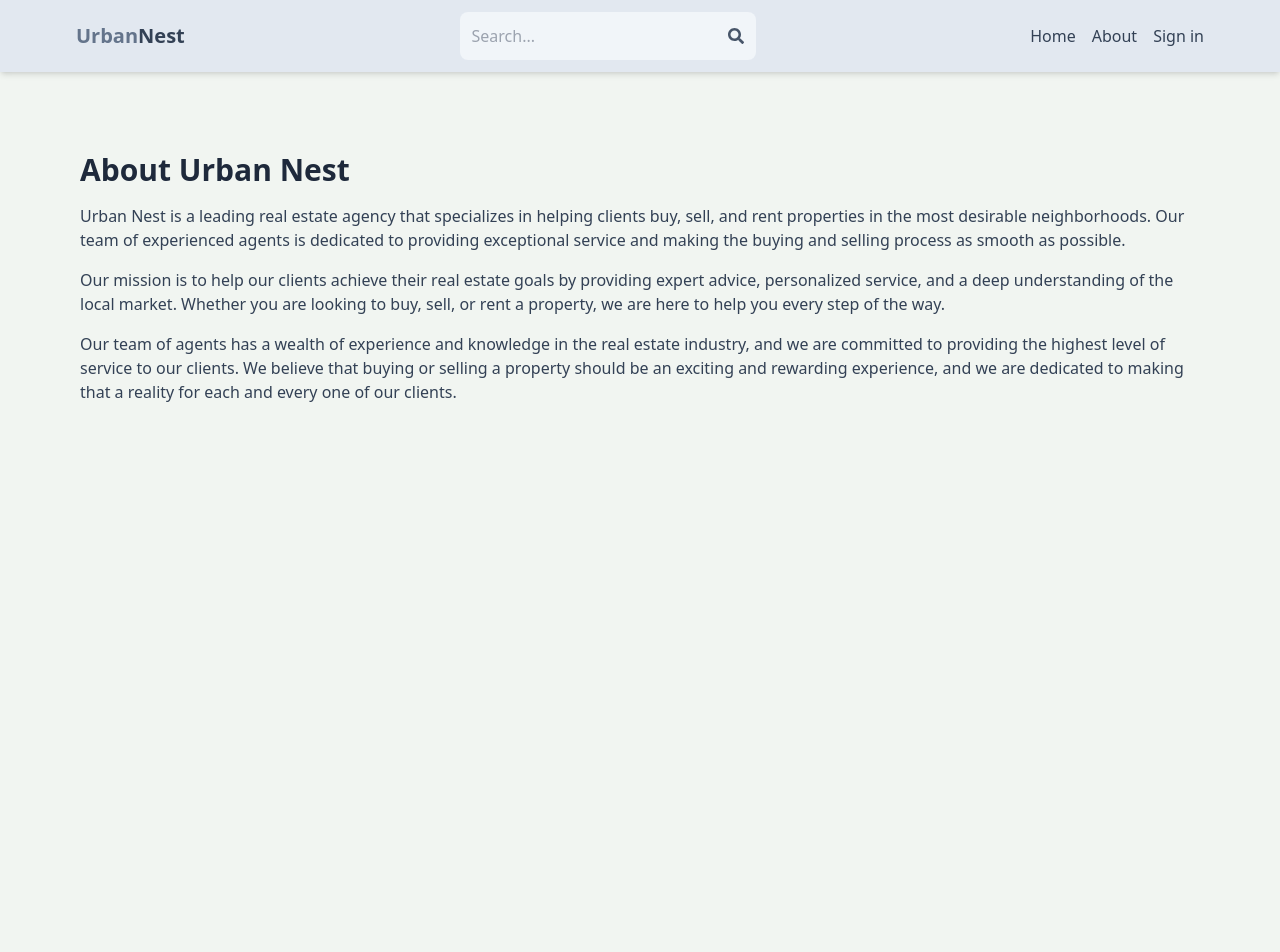
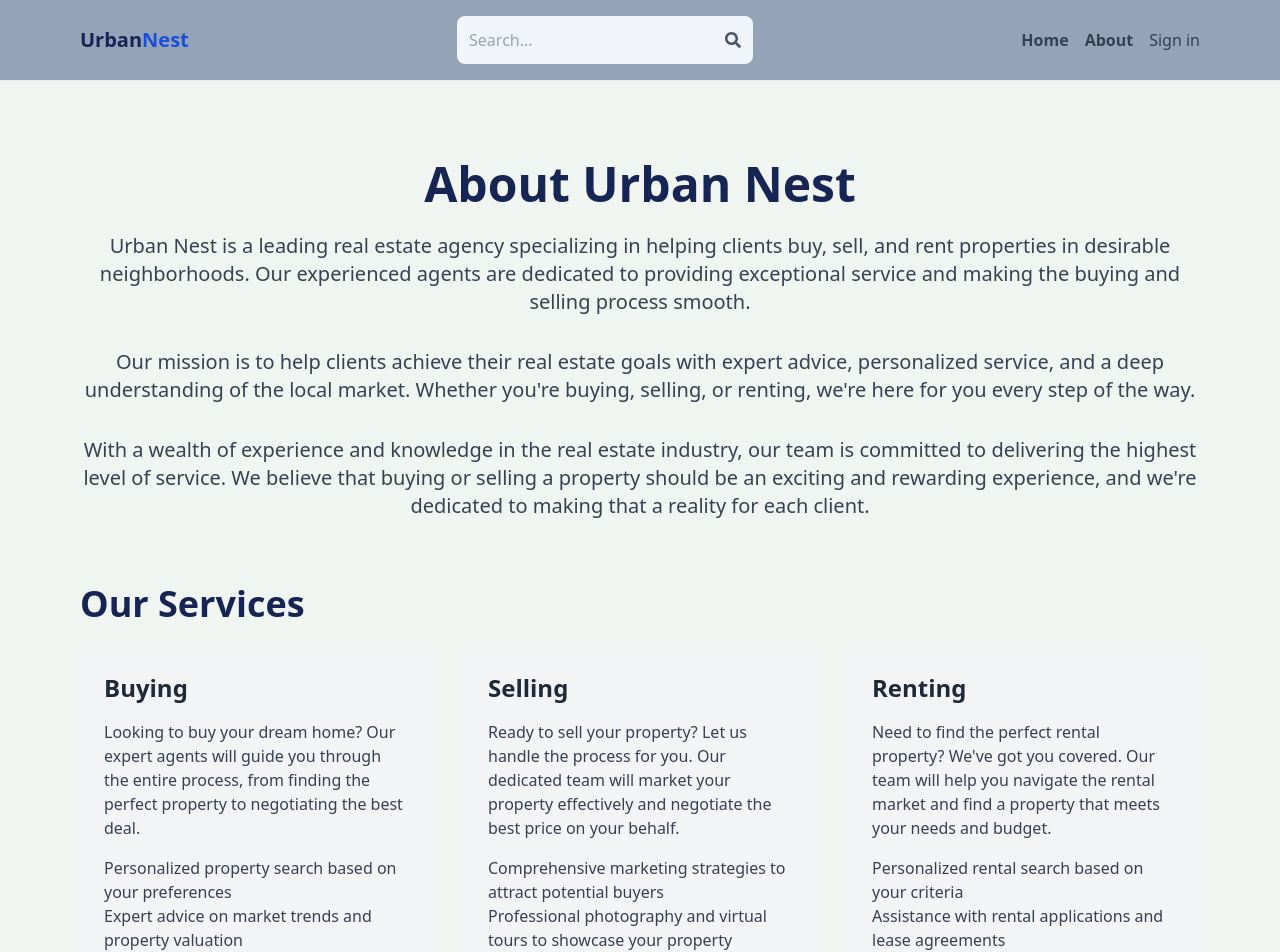
Before and after one commit to kalpesh-Singh-03/Urban-Nest, a React (Vite) app in the folder client/: page /about in a window 1280 px wide. Shown: the top 952 px of the page. Before the commit the page ends 800 px from the top, so only its background shows below. Built offline with nearby package versions, Linux system fonts and the light colour scheme; no server answers.

Commit message:
few frontend changes

```diff
--- a/client/src/components/Header.jsx
+++ b/client/src/components/Header.jsx
@@ -24,12 +24,12 @@ export default function Header() {
   }, [location.search]);
 
   return (
-    <header className="bg-slate-200 shadow-md">
-      <div className="flex justify-between items-center max-w-6xl mx-auto p-3">
+    <header className="bg-slate-400 shadow-sm">
+      <div className="flex justify-between items-center max-w-6xl mx-auto p-4">
         <Link to ='/'>
         <h1 className="font-bold text-sm sm:text-xl flex flex-wrap">
-          <span className="text-slate-500">Urban</span>
-          <span className="text-slate-700">Nest</span>
+          <span className="text-blue-950">Urban</span>
+          <span className="text-blue-700">Nest</span>
         </h1>
         </Link>
         <form
@@ -50,10 +50,10 @@ export default function Header() {
         </form>
         <ul className="flex gap-4">
             <Link to = '/'>
-            <li className="hidden sm:inline text-slate-700 hover:underline">Home</li>
+            <li className="hidden sm:inline font-semibold text-slate-700 hover:underline">Home</li>
             </Link>
             <Link to ='/about'>
-            <li className="hidden sm:inline text-slate-700 hover:underline">About</li>
+            <li className="hidden sm:inline font-semibold text-slate-700 hover:underline">About</li>
             </Link>
             <Link to ='/profile'>
               {currentUser ? (
--- a/client/src/pages/About.jsx
+++ b/client/src/pages/About.jsx
@@ -2,13 +2,57 @@ import React from "react";
 
 export default function About() {
   return (
-    <div className='py-20 px-4 max-w-6xl mx-auto'>
-      <h1 className='text-3xl font-bold mb-4 text-slate-800'>About Urban Nest</h1>
-      <p className='mb-4 text-slate-700'>Urban Nest is a leading real estate agency that specializes in helping clients buy, sell, and rent properties in the most desirable neighborhoods. Our team of experienced agents is dedicated to providing exceptional service and making the buying and selling process as smooth as possible.</p>
-      <p className='mb-4 text-slate-700'>
-      Our mission is to help our clients achieve their real estate goals by providing expert advice, personalized service, and a deep understanding of the local market. Whether you are looking to buy, sell, or rent a property, we are here to help you every step of the way.
-      </p>
-      <p className='mb-4 text-slate-700'>Our team of agents has a wealth of experience and knowledge in the real estate industry, and we are committed to providing the highest level of service to our clients. We believe that buying or selling a property should be an exciting and rewarding experience, and we are dedicated to making that a reality for each and every one of our clients.</p>
+    <div className="py-20 px-4 max-w-6xl mx-auto">
+      <div className="text-center">
+        <h1 className="text-4xl md:text-5xl font-bold mb-6 text-blue-950">About Urban Nest</h1>
+        <p className="text-lg md:text-xl mb-8 text-gray-700">
+          Urban Nest is a leading real estate agency specializing in helping clients buy, sell, and rent properties in desirable neighborhoods. Our experienced agents are dedicated to providing exceptional service and making the buying and selling process smooth.
+        </p>
+        <p className="text-lg md:text-xl mb-8 text-gray-700">
+          Our mission is to help clients achieve their real estate goals with expert advice, personalized service, and a deep understanding of the local market. Whether you're buying, selling, or renting, we're here for you every step of the way.
+        </p>
+        <p className="text-lg md:text-xl mb-8 text-gray-700">
+          With a wealth of experience and knowledge in the real estate industry, our team is committed to delivering the highest level of service. We believe that buying or selling a property should be an exciting and rewarding experience, and we're dedicated to making that a reality for each client.
+        </p>
+      </div>
+      <div className="mt-16">
+        <h2 className="text-3xl md:text-4xl font-bold mb-6 text-blue-950">Our Services</h2>
+        <div className="grid grid-cols-1 md:grid-cols-3 gap-8">
+          <div className="bg-gray-100 p-6 rounded-lg">
+            <h3 className="text-xl md:text-2xl font-semibold mb-4 text-gray-800">Buying</h3>
+            <p className="text-gray-700">
+              Looking to buy your dream home? Our expert agents will guide you through the entire process, from finding the perfect property to negotiating the best deal.
+            </p>
+            <ul className="mt-4 text-gray-700">
+              <li>Personalized property search based on your preferences</li>
+              <li>Expert advice on market trends and property valuation</li>
+              <li>Assistance with financing and mortgage options</li>
+            </ul>
+          </div>
+          <div className="bg-gray-100 p-6 rounded-lg">
+            <h3 className="text-xl md:text-2xl font-semibold mb-4 text-gray-800">Selling</h3>
+            <p className="text-gray-700">
+              Ready to sell your property? Let us handle the process for you. Our dedicated team will market your property effectively and negotiate the best price on your behalf.
+            </p>
+            <ul className="mt-4 text-gray-700">
+              <li>Comprehensive marketing strategies to attract potential buyers</li>
+              <li>Professional photography and virtual tours to showcase your property</li>
+              <li>Expert negotiation skills to maximize your sale price</li>
+            </ul>
+          </div>
+          <div className="bg-gray-100 p-6 rounded-lg">
+            <h3 className="text-xl md:text-2xl font-semibold mb-4 text-gray-800">Renting</h3>
+            <p className="text-gray-700">
+              Need to find the perfect rental property? We've got you covered. Our team will help you navigate the rental market and find a property that meets your needs and budget.
+            </p>
+            <ul className="mt-4 text-gray-700">
+              <li>Personalized rental search based on your criteria</li>
+              <li>Assistance with rental applications and lease agreements</li>
+              <li>Support throughout the entire rental process, from search to move-in</li>
+            </ul>
+          </div>
+        </div>
+      </div>
     </div>
-  )
+  );
 }
--- a/client/src/pages/Home.jsx
+++ b/client/src/pages/Home.jsx
@@ -49,13 +49,13 @@ export default function Home() {
 
     <div>
       {/* top */}
-      <div className='flex flex-col gap-6 p-28 px-3 max-w-6xl mx-auto'>
-        <h1 className='text-slate-700 font-bold text-3xl lg:text-6xl'>
-          Find your next <span className='text-slate-500'>perfect</span>
+      <div className='flex flex-col gap-6 p-20 px-3 max-w-6xl mx-auto'>
+        <h1 className='text-blue-950 font-bold text-3xl lg:text-6xl'>
+          Find your next <span className='text-blue-700'>perfect</span>
           <br />
           place with ease
         </h1>
-        <div className='text-gray-400 text-xs sm:text-sm'>
+        <div className='text-gray-500 text-xs sm:text-sm'>
           Urban Nest is the best place to find your next perfect place to
           live.
           <br />
@@ -63,7 +63,7 @@ export default function Home() {
         </div>
         <Link
           to={'/search'}
-          className='text-xs sm:text-sm text-blue-800 font-bold hover:underline'
+          className='text-xs sm:text-sm text-blue-700 font-bold hover:underline'
         >
           Let's get started...
         </Link>
@@ -94,7 +94,7 @@ export default function Home() {
           <div className=''>
             <div className='my-3'>
               <h2 className='text-2xl font-semibold text-slate-600'>Recent offers</h2>
-              <Link className='text-sm text-blue-800 hover:underline' to={'/search?offer=true'}>Show more offers</Link>
+              <Link className='text-sm text-blue-700 hover:underline' to={'/search?offer=true'}>Show more offers</Link>
             </div>
             <div className='flex flex-wrap gap-4'>
               {offerListings.map((listing) => (
```
